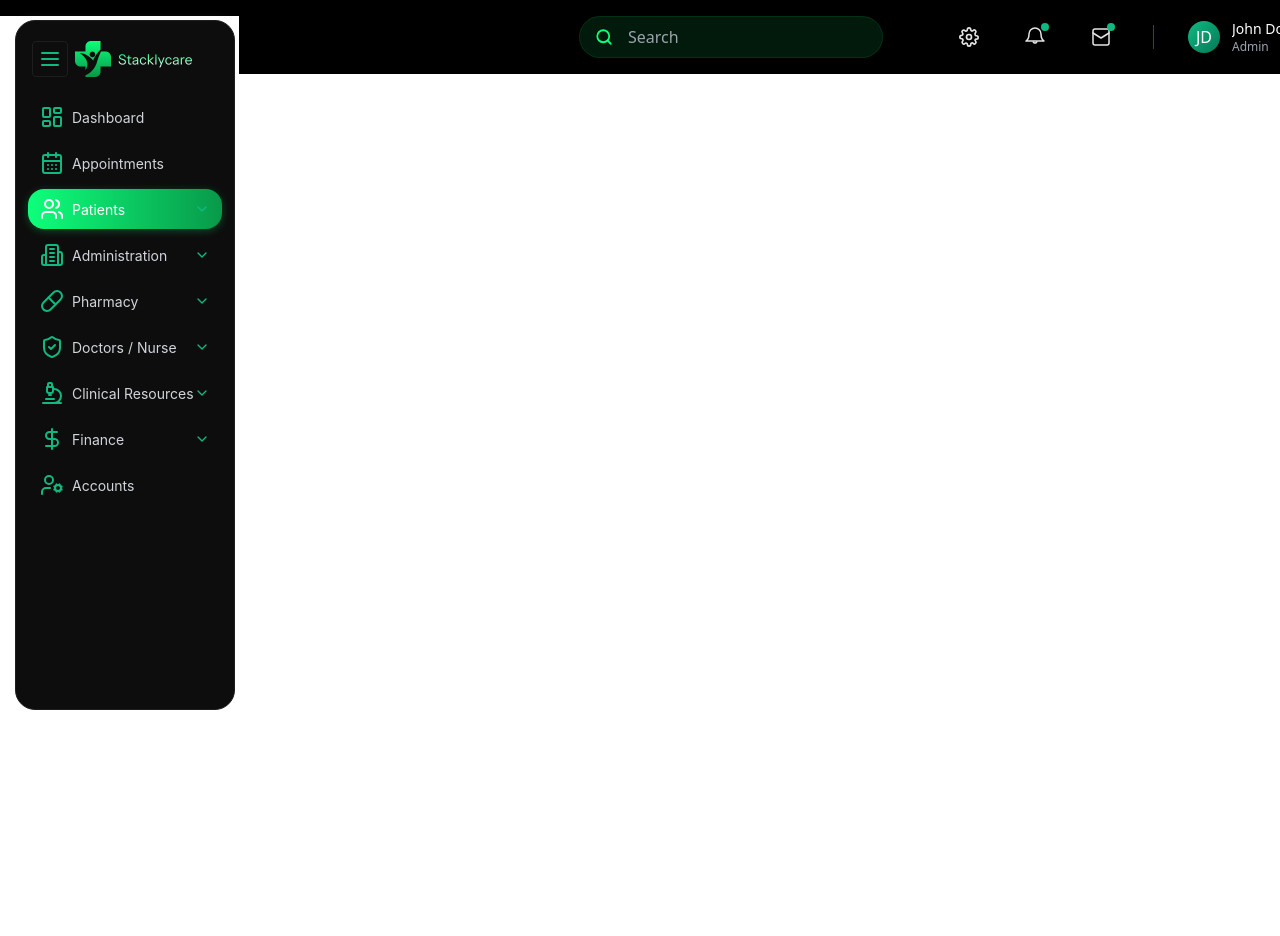
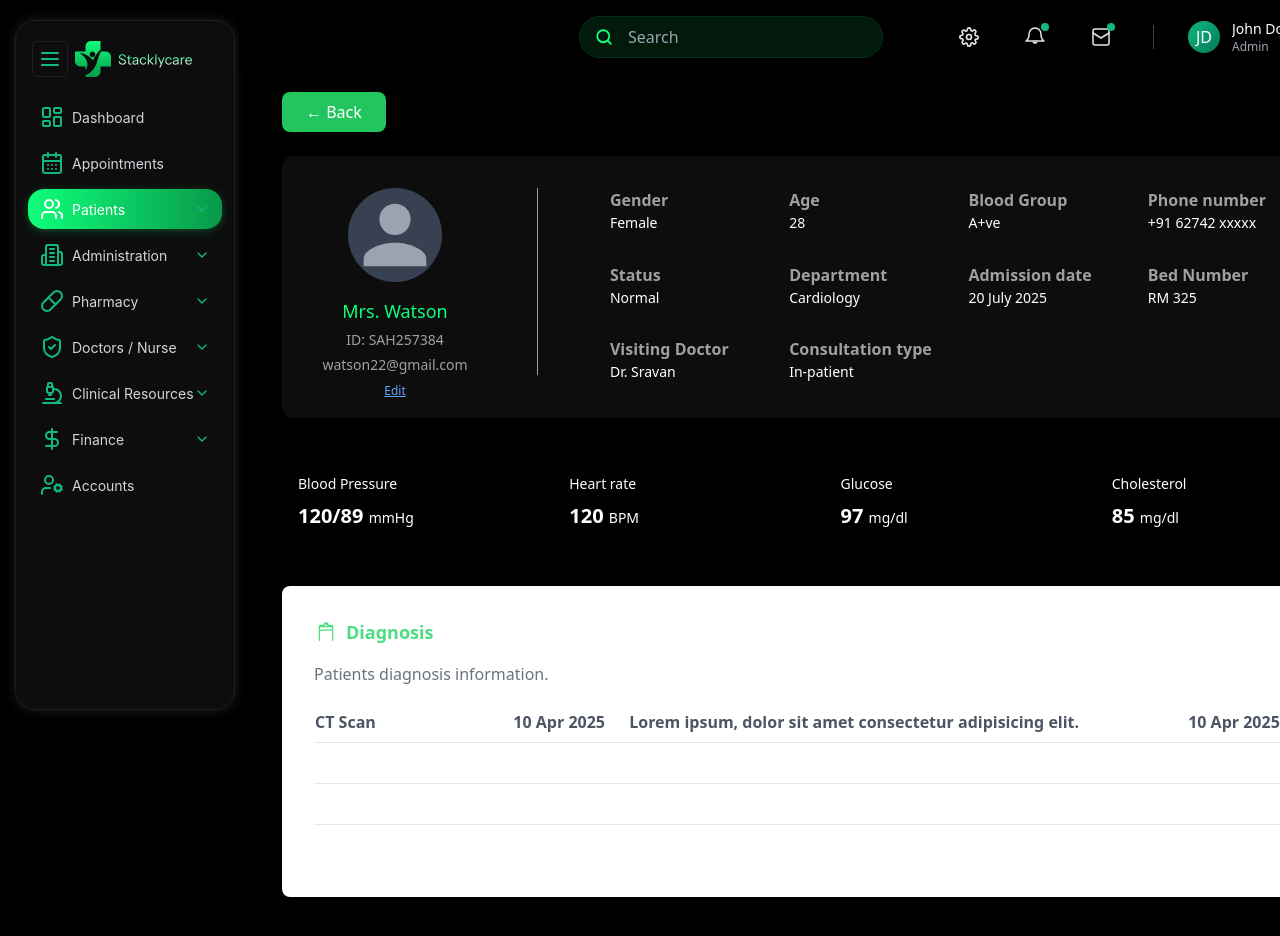
Before and after one commit to Prakash-RajS/New_HMS, a React (Vite) app in the folder hms_frontend/: page /patients/profile/details in a window 1280 px wide. Shown: the top 936 px of the page. Before the commit the page ends 800 px from the top, so only its background shows below. Built offline with nearby package versions, Linux system fonts and the light colour scheme.

Commit message:
Working on ViewPatientProfile page

```diff
--- a/hms_frontend/src/App.jsx
+++ b/hms_frontend/src/App.jsx
@@ -14,10 +14,11 @@ import Employee from "./pages/Home/Employee.jsx";
 // Pages - Appointments
 import AppointmentList from "./pages/Appointments/appointments_list.jsx";
 
-// Pages - Patients (PascalCase filenames)
+// Pages - Patients
 import NewRegistration from "./pages/Patients/new-registration";
 import IpdOpd from "./pages/Patients/ipd-opd.jsx";
-// import PatientProfile from "./pages/Patients/PatientProfile.jsx";
+import PatientProfile from "./pages/Patients/PatientProfile.jsx";
+import ViewPatientProfile from "./pages/Patients/ViewPatientProfile.jsx";
 
 export default function App() {
   return (
@@ -47,7 +48,8 @@ export default function App() {
               <Route path="/patients">
                 <Route path="new-registration" element={<NewRegistration />} />
                 <Route path="ipd-opd" element={<IpdOpd />} />
-                {/* <Route path="profile" element={<PatientProfile />} /> */}
+                <Route path="profile" element={<PatientProfile />} />
+                <Route path="profile/details" element={<ViewPatientProfile />} />
               </Route>
 
               <Route path="/reports" element={<Reports />} />
--- a/hms_frontend/src/components/LeftSideBar.jsx
+++ b/hms_frontend/src/components/LeftSideBar.jsx
@@ -59,6 +59,7 @@
 //   );
 // }
 
+//LeftSideBar.jsx
 import { useState } from "react";
 import { NavLink, useLocation } from "react-router-dom";
 import LOGO from "../assets/logo.png";
--- /dev/null
+++ b/hms_frontend/src/pages/Patients/PatientProfile.jsx
@@ -0,0 +1,34 @@
+//PatientProfile.jsx
+import React from "react";
+import { useNavigate } from "react-router-dom";
+
+export default function PatientProfile() {
+  const navigate = useNavigate();
+
+  return (
+    <div className="mt-[60px] h-[600px] mb-4 bg-black text-white rounded-xl p-6 w-full">
+      <button
+        onClick={() => navigate(-1)}
+        className="px-6 py-2 bg-green-500 rounded-lg hover:bg-green-600 mb-6"
+      >
+        ← Back
+      </button>
+
+      <h1 className="text-2xl font-bold mb-6">Patient Profile</h1>
+
+      <div className="bg-gray-900 rounded-lg p-4">
+        <p>Name: John Doe</p>
+        <p>Age: 45</p>
+        <p>Condition: Diabetes</p>
+
+        {/* View More Button */}
+        <button
+          onClick={() => navigate("/patients/profile/details")}
+          className="mt-4 px-4 py-2 bg-blue-500 rounded-lg hover:bg-blue-600"
+        >
+          View More →
+        </button>
+      </div>
+    </div>
+  );
+}
--- /dev/null
+++ b/hms_frontend/src/pages/Patients/ViewPatientProfile.jsx
@@ -0,0 +1,162 @@
+//Viewpatientprofile.jsx
+
+import React from "react";
+import { useNavigate } from "react-router-dom";
+
+
+
+
+export default function ViewPatientProfile() {
+    const navigate = useNavigate();
+    return (
+
+
+        <div className="mt-[60px] mb-4 bg-black text-white rounded-xl p-6 w-full">
+            <button
+                onClick={() => {
+                    if (window.history.state && window.history.state.idx > 0) {
+                        navigate(-1);
+                    } else {
+                        navigate("/patients"); // fallback
+                    }
+                }}
+                className="px-6 py-2 bg-green-500 rounded-lg hover:bg-green-600 mb-6"
+            >
+                ← Back
+            </button>
+
+            {/* Profile Card */}
+<div className="bg-[#0D0D0D] rounded-xl p-8 flex flex-col md:flex-row items-center md:items-start text-white mb-8 w-[1053px] h-[262px]">
+
+  {/* Avatar Section */}
+  <div className="w-[146px] h-[187px] flex-shrink-0 flex flex-col gap-[4px] items-center pr-2 md:mr-[65px] ml-3 ">
+    <div className="rounded-full bg-gray-700 flex items-center justify-center mb-3">
+      {/* Placeholder for Profile Pic */}
+      <svg
+        className="w-[94px] h-[94px] text-gray-400"
+        fill="currentColor"
+        viewBox="0 0 24 24"
+      >
+        <circle cx="12" cy="8" r="4" />
+        <path d="M12 14c-4 0-8 2-8 4v2h16v-2c0-2-4-4-8-4z" />
+      </svg>
+    </div>
+    <span className="text-[#0EFF7B] text-[18px] font-medium">Mrs. Watson</span>
+    <span className="text-[14px] text-[#A0A0A0]">ID: SAH257384</span>
+    <span className="text-[14px] text-[#A0A0A0]">watson22@gmail.com</span>
+    <button className="mt-1 text-blue-400 underline text-xs">Edit</button>
+  </div>
+<div className="w-[1px] h-[187px] bg-[#A0A0A0] mr-6"></div>
+  {/* Info Section */}
+  <div className="w-[761px] h-[200px] md:ml-12 ml-0 grid grid-cols-1 sm:grid-cols-2 lg:grid-cols-4 gap-[24px] mt-6 md:mt-0">
+    <div>
+      <p className="text-[16px] text-[#A0A0A0] font-semibold">Gender</p>
+      <p className="text-[14px] text-white">Female</p>
+    </div>
+    <div>
+      <p className="text-[16px] text-[#A0A0A0] font-semibold">Age</p>
+      <p className="text-[14px] text-white">28</p>
+    </div>
+    <div>
+      <p className="text-[16px] text-[#A0A0A0] font-semibold">Blood Group</p>
+      <p className="text-[14px] text-white">A+ve</p>
+    </div>
+    <div>
+      <p className="text-[16px] text-[#A0A0A0] font-semibold">Phone number</p>
+      <p className="text-[14px] text-white">+91 62742 xxxxx</p>
+    </div>
+    <div>
+      <p className="text-[16px] text-[#A0A0A0] font-semibold">Status</p>
+      <p className="text-[14px] text-white">Normal</p>
+    </div>
+    <div>
+      <p className="text-[16px] text-[#A0A0A0] font-semibold">Department</p>
+      <p className="text-[14px] text-white">Cardiology</p>
+    </div>
+    <div>
+      <p className="text-[16px] text-[#A0A0A0] font-semibold">Admission date</p>
+      <p className="text-[14px] text-white">20 July 2025</p>
+    </div>
+    <div>
+      <p className="text-[16px] text-[#A0A0A0] font-semibold">Bed Number</p>
+      <p className="text-[14px] text-white">RM 325</p>
+    </div>
+    <div>
+      <p className="text-[16px] text-[#A0A0A0] font-semibold">Visiting Doctor</p>
+      <p className="text-[14px] text-white">Dr. Sravan</p>
+    </div>
+    <div>
+      <p className="text-[16px] text-[#A0A0A0] font-semibold">Consultation type</p>
+      <p className="text-[14px] text-white">In-patient</p>
+    </div>
+  </div>
+</div>
+
+
+            {/* Vitals */}
+            <div className="grid grid-cols-2 md:grid-cols-4 gap-8 mb-8">
+                <div className="bg-black text-white rounded-lg py-6 px-4 flex flex-col items-start">
+                    <span className="text-sm mb-2">Blood Pressure</span>
+                    <span className="text-xl font-bold">120/89 <span className="text-sm font-normal">mmHg</span></span>
+                </div>
+                <div className="bg-black text-white rounded-lg py-6 px-4 flex flex-col items-start">
+                    <span className="text-sm mb-2">Heart rate</span>
+                    <span className="text-xl font-bold">120 <span className="text-sm font-normal">BPM</span></span>
+                </div>
+                <div className="bg-black text-white rounded-lg py-6 px-4 flex flex-col items-start">
+                    <span className="text-sm mb-2">Glucose</span>
+                    <span className="text-xl font-bold">97 <span className="text-sm font-normal">mg/dl</span></span>
+                </div>
+                <div className="bg-black text-white rounded-lg py-6 px-4 flex flex-col items-start">
+                    <span className="text-sm mb-2">Cholesterol</span>
+                    <span className="text-xl font-bold">85 <span className="text-sm font-normal">mg/dl</span></span>
+                </div>
+            </div>
+
+            {/* Diagnosis Section */}
+            <div className="bg-white rounded-lg shadow p-8">
+                <div className="flex items-center mb-4">
+                    <svg className="w-6 h-6 text-green-400 mr-2" fill="currentColor" viewBox="0 0 20 20">
+                        <path d="M9 2a1 1 0 00-1 1v1H5.5A1.5 1.5 0 004 5.5v11A1.5 1.5 0 005.5 18h9a1.5 1.5 0 001.5-1.5v-11A1.5 1.5 0 0014.5 4H12V3a1 1 0 00-1-1H9zm0 2h2v1H9V4zM5.5 6h9a.5.5 0 01.5.5V8H5V6.5a.5.5 0 01.5-.5zM5 9h10v8.5a.5.5 0 01-.5.5h-9a.5.5 0 01-.5-.5V9z" />
+                    </svg>
+                    <h2 className="text-lg text-green-400 font-semibold">Diagnosis</h2>
+                </div>
+                <p className="text-gray-500 mb-4">Patients diagnosis information.</p>
+                {/* Diagnosis Table */}
+                <div className="overflow-x-auto">
+                    <table className="min-w-full">
+                        <thead>
+                            <tr className="text-gray-600 text-left">
+                                <th className="py-2">CT Scan</th>
+                                <th className="py-2">10 Apr 2025</th>
+                                <th className="py-2">Lorem ipsum, dolor sit amet consectetur adipisicing elit.</th>
+                                <th className="py-2">10 Apr 2025</th>
+                            </tr>
+                        </thead>
+                        <tbody>
+                            <tr className="border-t">
+                                <td className="py-2">Blood Test</td>
+                                <td className="py-2">11 July 2025</td>
+                                <td className="py-2">Lorem ipsum, dolor sit amet consectetur adipisicing elit.</td>
+                                <td className="py-2">11 July 2025</td>
+                            </tr>
+                            <tr className="border-t">
+                                <td className="py-2">Blood Analysis</td>
+                                <td className="py-2">11 July 2025</td>
+                                <td className="py-2">Lorem ipsum, dolor sit amet consectetur adipisicing elit.</td>
+                                <td className="py-2">11 July 2025</td>
+                            </tr>
+                            <tr className="border-t">
+                                <td className="py-2">Vascular Sonography</td>
+                                <td className="py-2">10 July 2025</td>
+                                <td className="py-2">Lorem ipsum, dolor sit amet consectetur adipisicing elit.</td>
+                                <td className="py-2">10 July 2025</td>
+                            </tr>
+                        </tbody>
+                    </table>
+                </div>
+            </div>
+        </div>
+
+    );
+};
--- a/hms_frontend/src/pages/Patients/ipd-opd.jsx
+++ b/hms_frontend/src/pages/Patients/ipd-opd.jsx
@@ -11,7 +11,7 @@ import {
   Edit2,
 } from "lucide-react";
 import { Listbox } from "@headlessui/react";
-import AddPatient from "./AddPatient";
+// import AddPatient from "./AddPatient";
 import EditPatient from "./EditPatient";
 import DeletePatient from "./DeletePatient"; // ✅ Import Listbox
 
```
